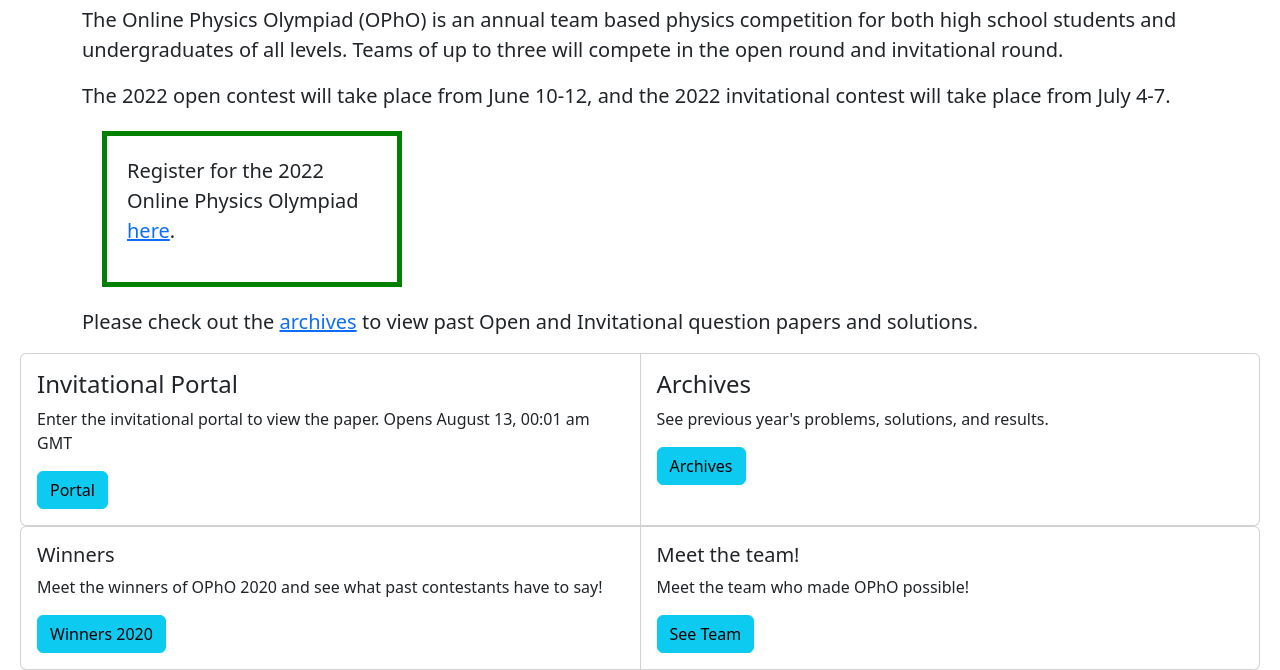
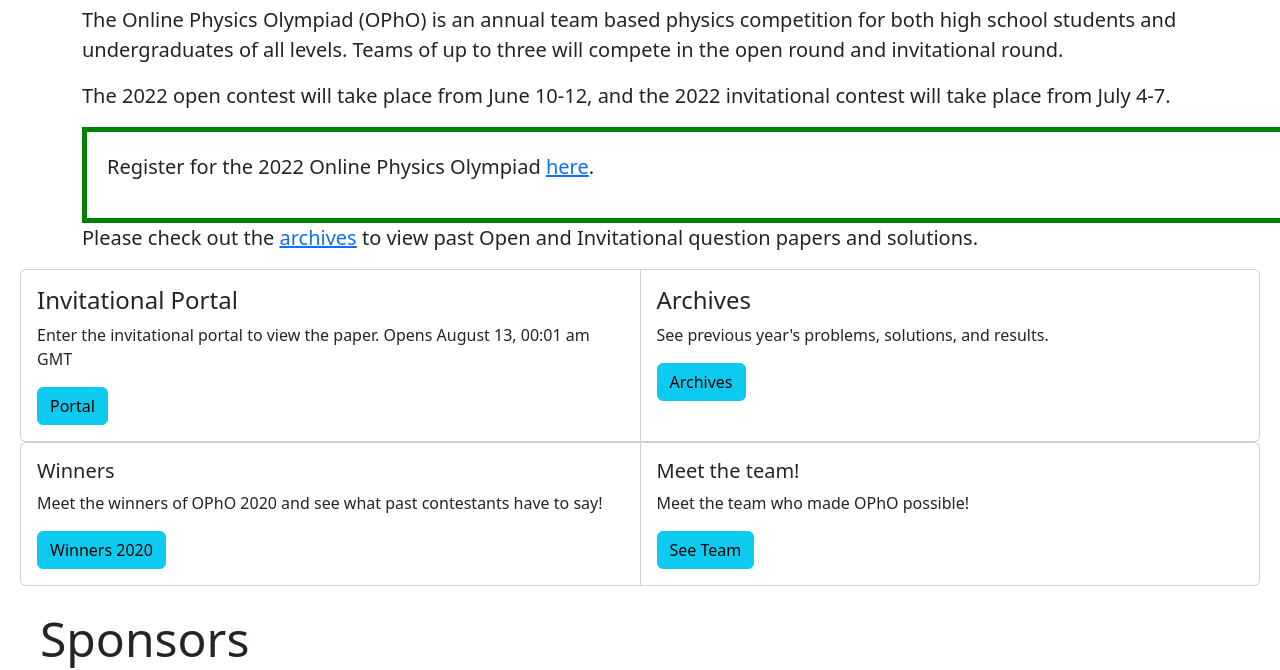
Before and after one commit to physoly/OPhO, a Python web app: template app/templates/opho/contest_home.html in a window 1280 px wide; the page is wider, and only the part inside the window is pictured. Shown: the part 146-816 px from the top of that part. Run offline with Jinja, Linux system fonts and the light colour scheme; the template is opened without the code that fills it, so the values that code supplies are empty; some libraries are stand-ins or nearby versions.

Commit message:
fix margin

```diff
--- a/app/templates/opho/contest_home.html
+++ b/app/templates/opho/contest_home.html
@@ -29,7 +29,7 @@
           <h1 class="display-4">OPHO Home Page</h1>
           <p class="lead">The Online Physics Olympiad (OPhO) is an annual team based physics competition for both high school students and undergraduates of all levels. Teams of up to three will compete in the open round and invitational round.</p>
           <p class="lead">The 2022 open contest will take place from June 10-12, and the 2022 invitational contest will take place from July 4-7.</p>
-          <div style="width: 300px; border: 5px solid green; padding: 20px; margin: 20px">
+          <div style="width: 1500px; border: 5px solid green; padding: 20px;">
           <p class="lead">Register for the 2022 Online Physics Olympiad <a href="https://forms.gle/TWaPrhY611YZLSmF8">here</a>.</p>
           </div>
           <p class="lead">Please check out the <a href="/archives">archives</a> to view past Open and Invitational question papers and solutions.</p>
```
